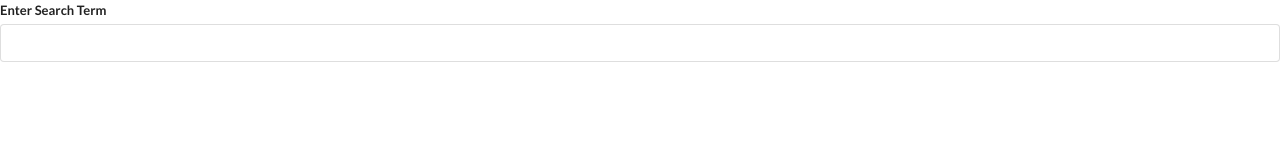
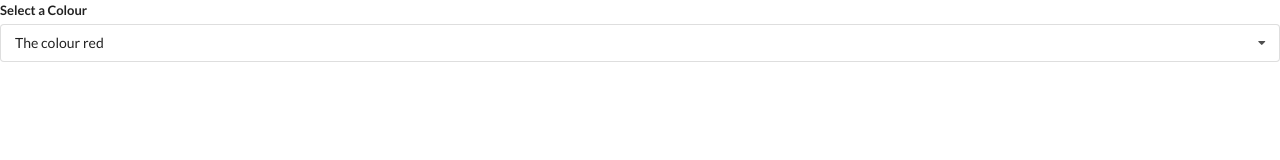
Before and after one commit to Farro178/react-widgets, a React (Create React App) app: page / in a window 1280 px wide. Shown: the top 160 px of the page. Built offline with nearby package versions, Linux system fonts and the light colour scheme.

Commit message:
implemented dropdown feature

```diff
--- a/src/App.js
+++ b/src/App.js
@@ -1,6 +1,7 @@
-import React from "react";
+import React, { useState } from "react";
 import Accordion from "./components/Accordion";
 import Search from "./components/Search";
+import Dropdown from "./components/Dropdown";
 
 const items = [
   {
@@ -17,11 +18,31 @@
   },
 ];
 
+const options = [
+  {
+    label: "The colour red",
+    value: "Red",
+  },
+  {
+    label: "The colour green",
+    value: "Green",
+  },
+  {
+    label: "The colour blue",
+    value: "Blue",
+  },
+];
+
 // eslint-disable-next-line import/no-anonymous-default-export
 export default () => {
+  const [selected, setSelected] = useState(options[0]);
   return (
     <div>
-      <Search />
+      <Dropdown
+        selected={selected}
+        onSelectedChange={setSelected}
+        options={options}
+      />
     </div>
   );
 };
--- /dev/null
+++ b/src/components/Dropdown.js
@@ -0,0 +1,58 @@
+import React, { useState, useEffect } from "react";
+
+const Dropdown = ({ options, selected, onSelectedChange }) => {
+  const [open, setOpen] = useState(false);
+
+  // as we only want this to run one time (during first render) we leave the array empty
+  useEffect(() => {
+    document.body.addEventListener(
+      "click",
+      () => {
+        console.log("body click");
+        setOpen(false);
+      },
+      { capture: true }
+    );
+  }, []);
+
+  const renderedOptions = options.map((option) => {
+    if (option.value === selected.value) {
+      return null;
+    }
+    return (
+      <div
+        key={option.value}
+        className="item"
+        onClick={() => {
+          console.log("clicked item");
+          onSelectedChange(option);
+        }}
+      >
+        {option.label}
+      </div>
+    );
+  });
+
+  return (
+    <div className="ui form">
+      <div className="field">
+        <label className="label">Select a Colour</label>
+        <div
+          onClick={() => {
+            console.log("dropdown clicked");
+            setOpen(!open);
+          }}
+          className={`ui selection dropdown ${open ? "visible active" : ""}`}
+        >
+          <i className="dropdown icon"></i>
+          <div className="text">{selected.label}</div>
+          <div className={`menu ${open ? "visible transition" : ""}`}>
+            {renderedOptions}
+          </div>
+        </div>
+      </div>
+    </div>
+  );
+};
+
+export default Dropdown;
```
